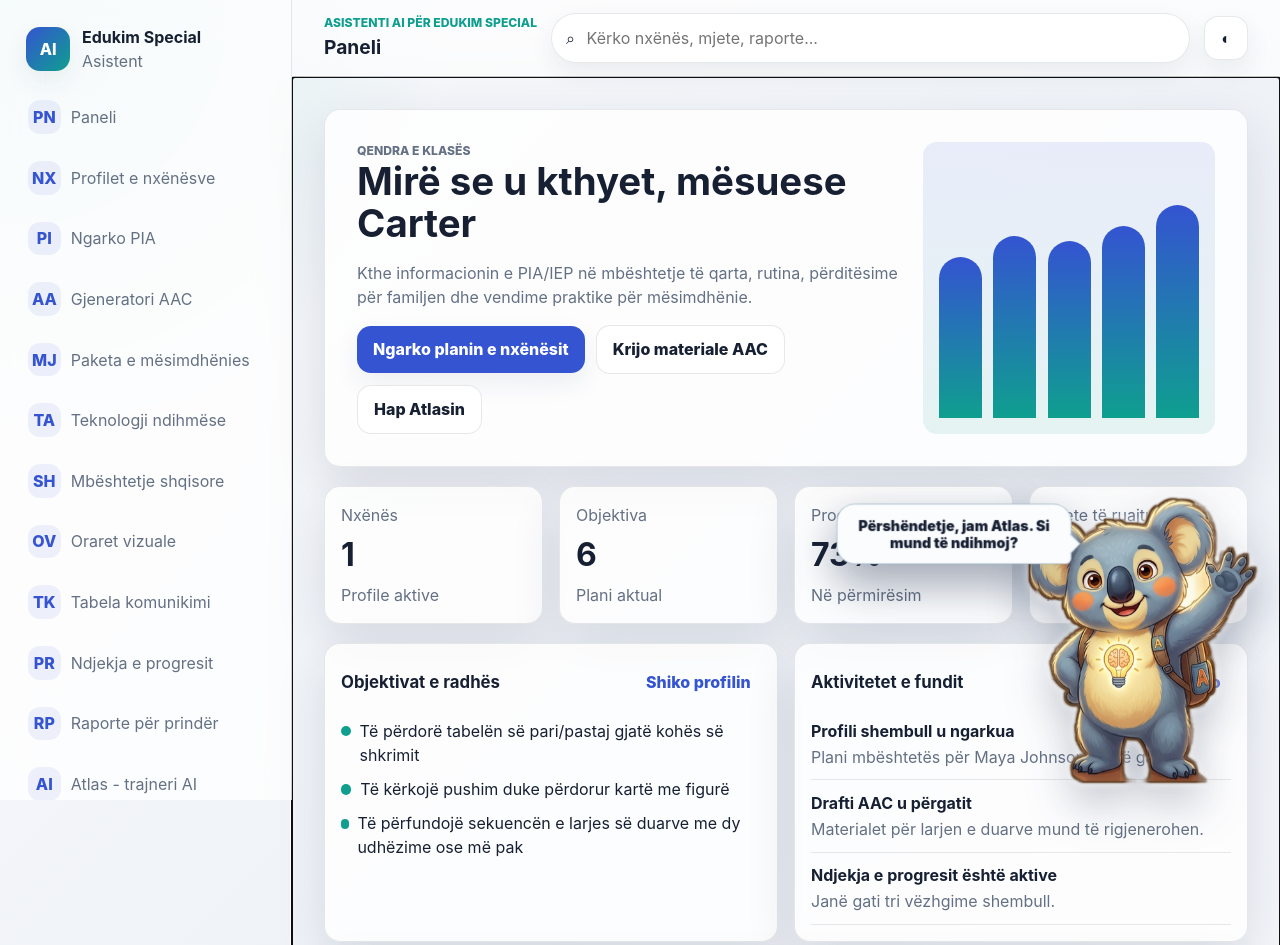
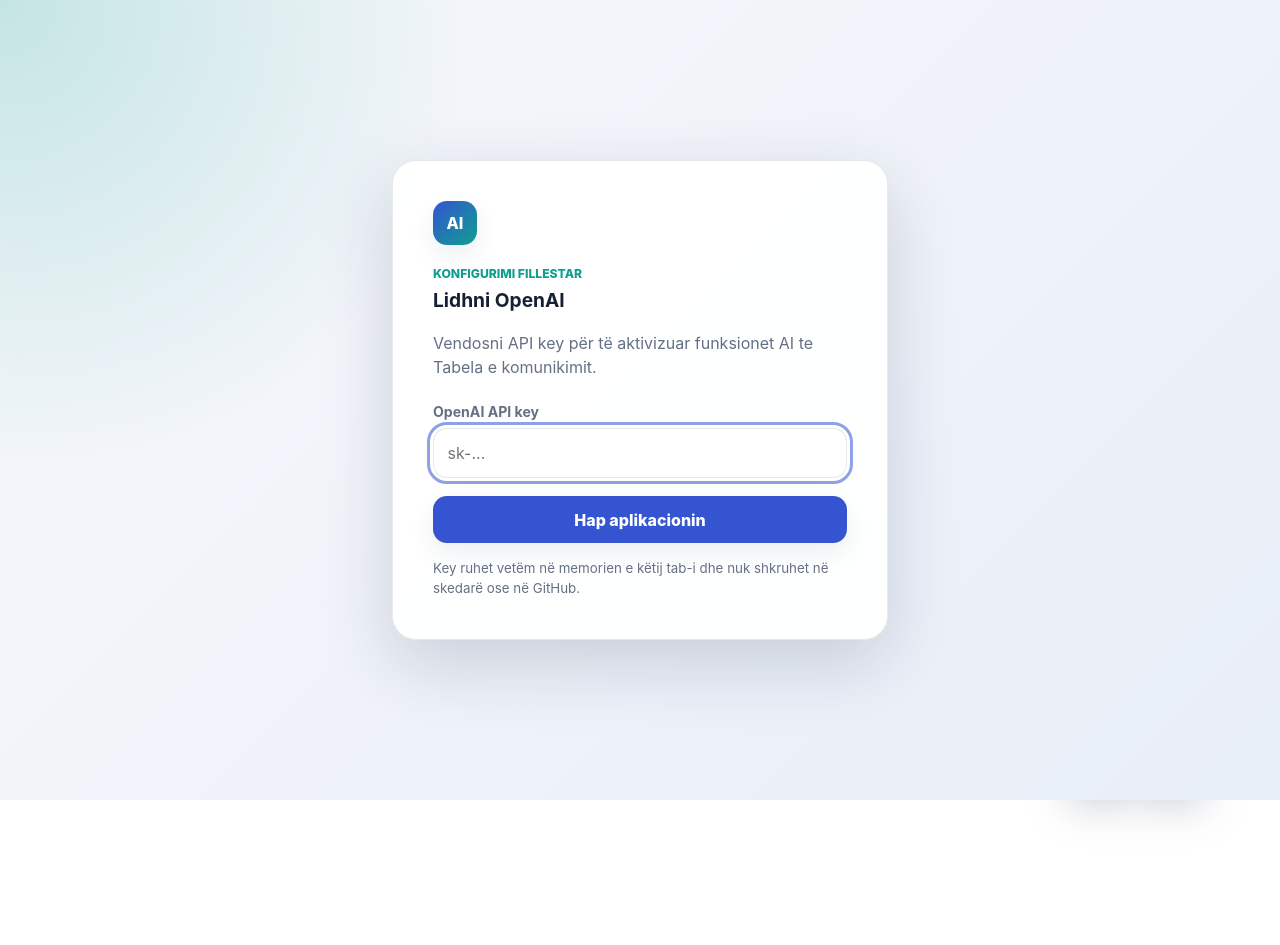
Before and after one commit to kkleeaa/hackathon, a plain HTML site: page main/index.html in a window 1280 px wide. Shown: the top 945 px of the page. After the commit the page ends 800 px from the top, so only its background shows below. Drawn offline with Linux system fonts and the light colour scheme.

Commit message:
added input in interface

```diff
--- a/main/css/style.css
+++ b/main/css/style.css
@@ -111,6 +111,59 @@
 
 .skip-link:focus {
   top: 1rem;
+}
+
+.api-key-gate {
+  position: fixed;
+  inset: 0;
+  z-index: 2000;
+  display: grid;
+  place-items: center;
+  padding: 1.25rem;
+  background:
+    radial-gradient(circle at top left, rgba(15, 159, 143, 0.22), transparent 30rem),
+    linear-gradient(135deg, #f7f8fb, #e8eef8);
+}
+
+.api-key-card {
+  width: min(100%, 31rem);
+  padding: clamp(1.5rem, 5vw, 2.5rem);
+  border: 1px solid rgba(23, 32, 51, 0.1);
+  border-radius: 24px;
+  background: rgba(255, 255, 255, 0.94);
+  box-shadow: 0 24px 70px rgba(31, 45, 75, 0.18);
+}
+
+.api-key-card .brand-mark {
+  margin-bottom: 1.25rem;
+}
+
+.api-key-card h1 {
+  margin: 0.2rem 0 0.6rem;
+}
+
+.api-key-card > p:not(.eyebrow) {
+  color: #647084;
+}
+
+.api-key-card .field {
+  margin: 1.4rem 0 0.75rem;
+}
+
+.api-key-card .primary-button {
+  width: 100%;
+  margin: 0.4rem 0 1rem;
+}
+
+.api-key-card small {
+  display: block;
+  color: #647084;
+}
+
+.api-key-error {
+  margin: 0 0 0.5rem;
+  color: #b42318 !important;
+  font-weight: 700;
 }
 
 .app-shell {
--- a/main/index.html
+++ b/main/index.html
@@ -8,6 +8,31 @@
     <link rel="stylesheet" href="css/style.css" />
   </head>
   <body>
+    <div class="api-key-gate" id="apiKeyGate">
+      <form class="api-key-card" id="apiKeyForm">
+        <div class="brand-mark" aria-hidden="true">AI</div>
+        <p class="eyebrow">Konfigurimi fillestar</p>
+        <h1>Lidhni OpenAI</h1>
+        <p>Vendosni API key për të aktivizuar funksionet AI te Tabela e komunikimit.</p>
+        <label class="field" for="apiKeyInput">
+          <span>OpenAI API key</span>
+          <input
+            id="apiKeyInput"
+            name="apiKey"
+            type="password"
+            placeholder="sk-..."
+            autocomplete="off"
+            autocapitalize="none"
+            spellcheck="false"
+            required
+          />
+        </label>
+        <p class="api-key-error hidden" id="apiKeyError" role="alert">Vendosni një API key të vlefshëm.</p>
+        <button class="primary-button" type="submit">Hap aplikacionin</button>
+        <small>Key ruhet vetëm në memorien e këtij tab-i dhe nuk shkruhet në skedarë ose në GitHub.</small>
+      </form>
+    </div>
+
     <a class="skip-link" href="#mainContent">Kalo te përmbajtja</a>
     <div class="app-shell">
       <aside class="sidebar" id="sidebar" aria-label="Navigimi kryesor">
--- a/main/js/app.js
+++ b/main/js/app.js
@@ -49,8 +49,31 @@
 const modalEyebrow = document.getElementById("modalEyebrow");
 const modalBody = document.getElementById("modalBody");
 const toastRegion = document.getElementById("toastRegion");
+const apiKeyGate = document.getElementById("apiKeyGate");
+const apiKeyForm = document.getElementById("apiKeyForm");
+const apiKeyInput = document.getElementById("apiKeyInput");
+const apiKeyError = document.getElementById("apiKeyError");
+let openAIApiKey = "";
 
-init();
+apiKeyForm.addEventListener("submit", handleApiKeySubmit);
+apiKeyInput.focus();
+
+function handleApiKeySubmit(event) {
+  event.preventDefault();
+  const key = apiKeyInput.value.trim();
+
+  if (!/^sk-[A-Za-z0-9_-]{16,}$/.test(key)) {
+    apiKeyError.classList.remove("hidden");
+    apiKeyInput.focus();
+    return;
+  }
+
+  openAIApiKey = key;
+  apiKeyInput.value = "";
+  apiKeyError.classList.add("hidden");
+  apiKeyGate.classList.add("hidden");
+  init();
+}
 
 async function init() {
   renderNavigation();
@@ -228,6 +251,29 @@
 function attachRouteBehaviors(route) {
   if (route === "upload") attachUploadZone();
   if (route === "coach") scrollChatToBottom();
+  if (route === "boards") attachCommunicationModuleApi();
+}
+
+async function attachCommunicationModuleApi() {
+  const frame = document.querySelector(".communication-module-frame");
+  if (!frame) return;
+
+  try {
+    const response = await fetch(frame.dataset.moduleSrc);
+    if (!response.ok) throw new Error("Communication module unavailable");
+
+    const moduleHtml = await response.text();
+    const keyPlaceholder = '"VENDOS_API_KEY_KETU"';
+    if (!moduleHtml.includes(keyPlaceholder)) throw new Error("API key placeholder unavailable");
+
+    frame.srcdoc = moduleHtml.replace(keyPlaceholder, JSON.stringify(openAIApiKey));
+  } catch (error) {
+    console.error(error);
+    frame.replaceWith(Object.assign(document.createElement("p"), {
+      className: "glass-card",
+      textContent: "Tabela e komunikimit nuk mund të ngarkohet. Rifreskoni faqen dhe provoni përsëri."
+    }));
+  }
 }
 
 function renderStudents() {
@@ -446,7 +492,7 @@
       <iframe
         class="communication-module-frame"
         title="Tabela komunikimi"
-        src="components/tabela-komunikimi/module/final.html"
+        data-module-src="components/tabela-komunikimi/module/final.html"
       ></iframe>
     </section>
   `;
```
